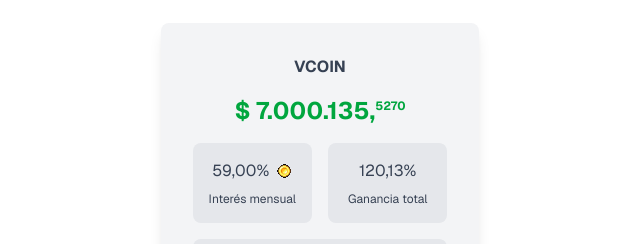
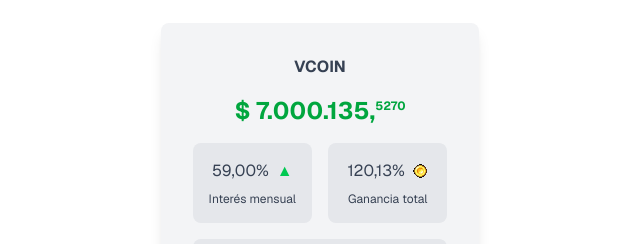
Before and after one commit to arielveron/vcoin, a Next.js app in the folder front/: page / in a window 1280 px wide. Shown: the part 141-385 px from the top of the page, without its empty margins (320-960 px from the left). Built offline with nearby package versions, Linux system fonts and the light colour scheme.

Commit message:
front Update layout of  Interes component to include tendency indicator.
- update layout of Ganancia component to display coin to suggest ongoing earnings.

```diff
--- a/front/src/app/components/ganancia.tsx
+++ b/front/src/app/components/ganancia.tsx
@@ -1,11 +1,15 @@
 import { getGananciaTotal } from "@/logic/calculations";
 import { formatearMoneda } from "@/utils/format";
+import Image from "next/image";
 import React from "react";
 
 export default function Ganancia() {
   return (
     <div className="flex flex-col gap-2 items-center justify-center p-4 bg-gray-200 rounded-lg w-full max-w-md">
-      <div className="text-gray-700">{formatearMoneda(getGananciaTotal(), 2)}%</div>
+      <div className="text-gray-700 flex flex-row items-center justify-center gap-2">
+        {formatearMoneda(getGananciaTotal(), 2)}%
+        <Image src="/vcoin-xs.gif" alt="Vcoin Logo" width={15} height={16} className="col-span-2 mx-auto" />
+      </div>
       <div className="text-gray-700 text-xs">Ganancia total</div>
     </div>
   );
--- a/front/src/app/components/interes.tsx
+++ b/front/src/app/components/interes.tsx
@@ -8,7 +8,7 @@ export default function Interes() {
     <div className="flex flex-col gap-2 items-center justify-center p-4 bg-gray-200 rounded-lg w-full max-w-md">
       <div className="text-gray-700 flex flex-row items-center justify-center gap-2">
         {formatearMoneda(monthlyInterestRate * 100)}%{" "}
-        <Image src="/vcoin-xs.gif" alt="Vcoin Logo" width={15} height={16} className="col-span-2 mx-auto" />
+        <span className="text-green-500">▲</span>
       </div>
       <div className="text-gray-700 text-xs">Interés mensual</div>
     </div>
```
